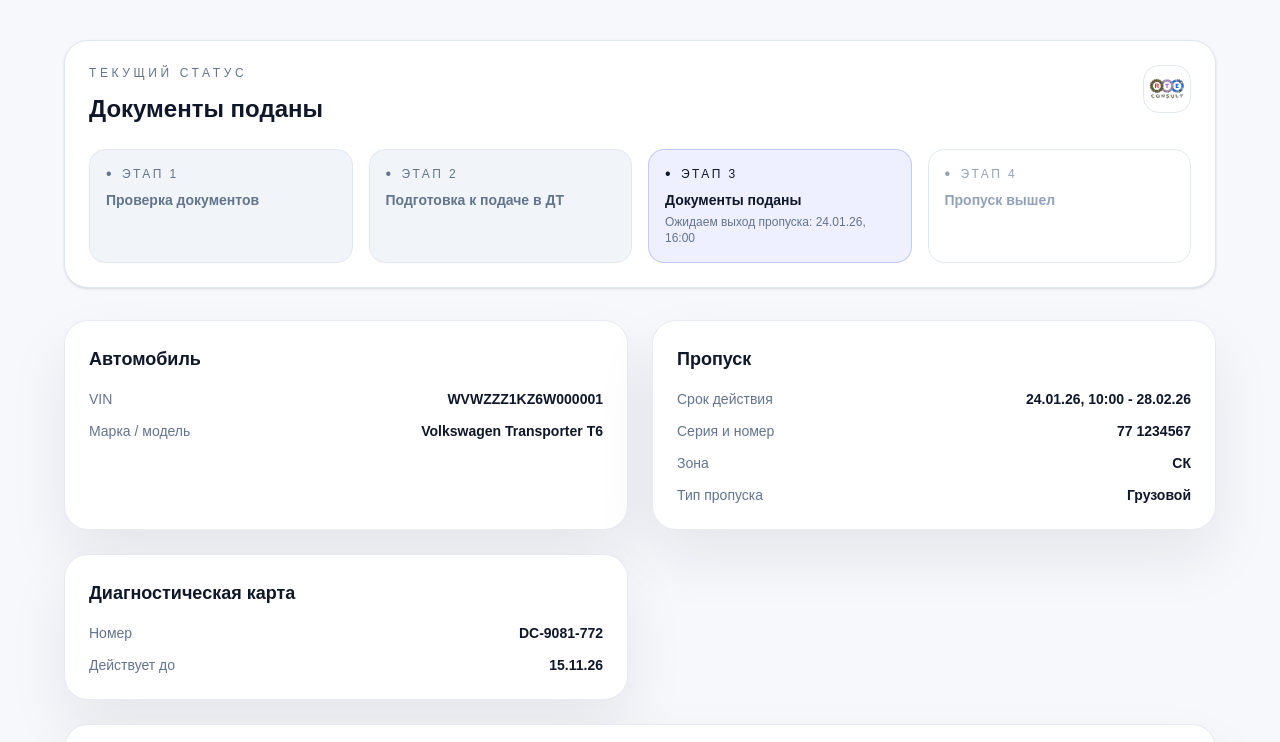
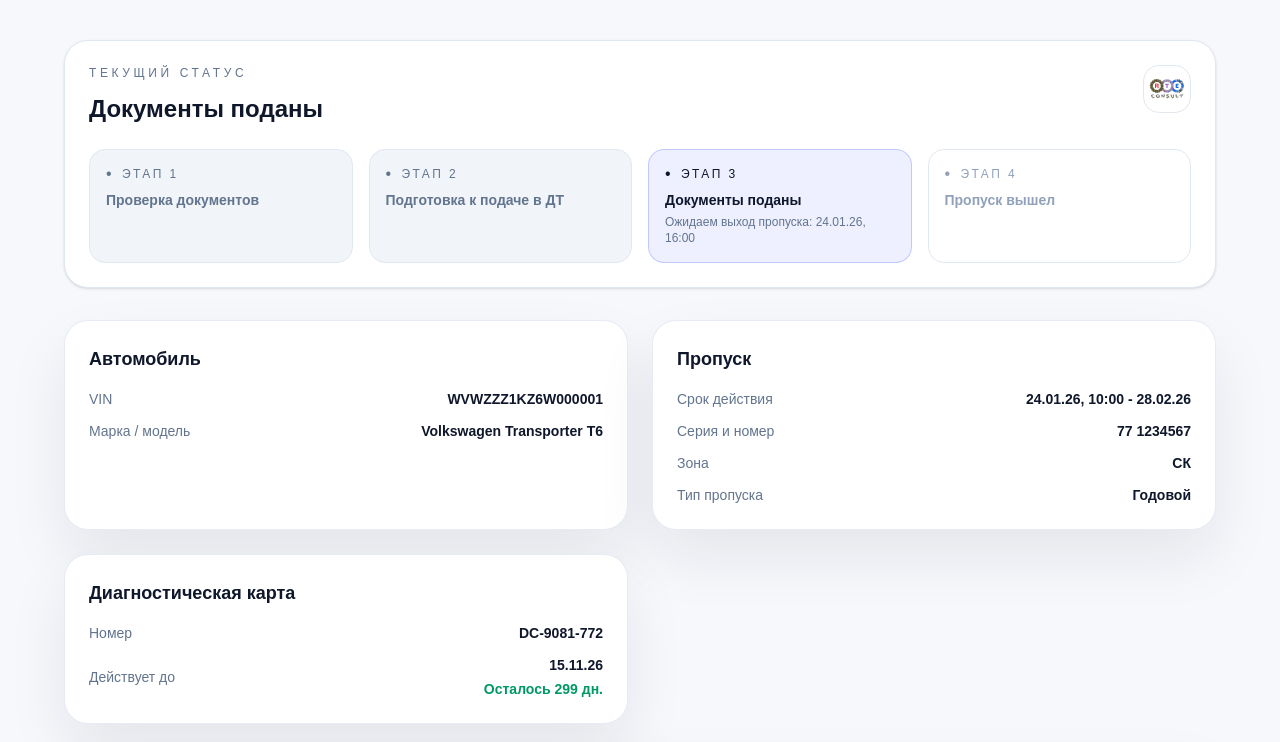
Before and after one commit to teddy1589-glitch/trackerpass, a Next.js app: page /track/demo in a window 1280 px wide. Shown: the top 742 px of the page. Built offline with nearby package versions, Linux system fonts and the light colour scheme.

Commit message:
Data DK and typepass

```diff
--- a/app/track/[slug]/page.tsx
+++ b/app/track/[slug]/page.tsx
@@ -189,6 +189,47 @@ function buildPermitValidity(
   };
 }
 
+function buildDiagnosticCardStatus(validUntil: string | null) {
+  if (!validUntil) {
+    return {
+      daysText: null,
+      daysClassName: undefined,
+      status: "unknown",
+    };
+  }
+  const validUntilDate = parsePermitDate(validUntil);
+  if (!validUntilDate) {
+    return {
+      daysText: null,
+      daysClassName: undefined,
+      status: "unknown",
+    };
+  }
+  const today = normalizeDate(new Date());
+  const endNorm = normalizeDate(validUntilDate);
+  const remainingDays =
+    Math.floor((endNorm.getTime() - today.getTime()) / 86_400_000) + 1;
+  if (endNorm.getTime() < today.getTime()) {
+    return {
+      daysText: "Срок ДК истек",
+      daysClassName: "text-rose-600",
+      status: "expired",
+    };
+  }
+  if (remainingDays > 0) {
+    return {
+      daysText: `Осталось ${remainingDays} дн.`,
+      daysClassName: "text-emerald-600",
+      status: "active",
+    };
+  }
+  return {
+    daysText: null,
+    daysClassName: undefined,
+    status: "unknown",
+  };
+}
+
 function extractSlugFromPath(pathname?: string | null) {
   if (!pathname) {
     return null;
@@ -243,6 +284,8 @@ export default async function TrackPage({
   const hasDiagnosticCard = Boolean(
     carInfo.diagnostic_card || carInfo.diagnostic_card_valid_until,
   );
+  const diagnosticValidUntil = asString(carInfo.diagnostic_card_valid_until);
+  const diagnosticStatus = buildDiagnosticCardStatus(diagnosticValidUntil);
   const passStart = asString(permitInfo.pass_start_date);
   const passEnd = asString(permitInfo.pass_validity_date ?? permitInfo.pass_expiry);
   const hasPassValidity = Boolean(passStart && passEnd);
@@ -261,6 +304,7 @@ export default async function TrackPage({
   const managerWhatsapp = asString(managerInfo.whatsapp);
   const managerTelegram = asString(managerInfo.telegram);
   const managerSite = asString(managerInfo.site);
+  const passType = asString(permitInfo.pass_type);
   const hasPassData = Boolean(
     permitInfo.pass_series ||
       permitInfo.series ||
@@ -270,7 +314,7 @@ export default async function TrackPage({
       permitInfo.pass_expiry ||
       permitInfo.pass_start_date ||
       permitInfo.zone ||
-      permitInfo.pass_type ||
+      passType ||
       permitInfo.pass_validity_period,
   );
   const isDocsSubmitted = order.status_id === 41138692;
@@ -342,10 +386,21 @@ export default async function TrackPage({
                         label="Диагностическая карта"
                         value={toDisplayValue(carInfo.diagnostic_card)}
                       />
-                      <FieldRow
-                        label="Действует до"
-                        value={formatDateTime(carInfo.diagnostic_card_valid_until)}
-                      />
+                      {diagnosticValidUntil ? (
+                        <FieldRow
+                          label="Действует до"
+                          value={
+                            <div className="flex flex-col items-end gap-1">
+                              <span>{formatDateTime(diagnosticValidUntil)}</span>
+                              {diagnosticStatus.daysText ? (
+                                <span className={diagnosticStatus.daysClassName}>
+                                  {diagnosticStatus.daysText}
+                                </span>
+                              ) : null}
+                            </div>
+                          }
+                        />
+                      ) : null}
                     </>
                   ) : null}
                 </div>
@@ -395,10 +450,10 @@ export default async function TrackPage({
             {permitInfo.zone ? (
               <FieldRow label="Зона" value={toDisplayValue(permitInfo.zone)} />
             ) : null}
-            {permitInfo.pass_type ? (
+            {passType ? (
               <FieldRow
                 label="Тип пропуска"
-                value={toDisplayValue(permitInfo.pass_type)}
+                value={toDisplayValue(passType)}
               />
             ) : null}
             {permitInfo.pass_validity_period ? (
--- a/app/track/demo/page.tsx
+++ b/app/track/demo/page.tsx
@@ -62,6 +62,45 @@ export default function TrackDemoPage() {
     return formatDateParts(parsed, includeTime);
   };
 
+  const normalizeDate = (value: Date) =>
+    new Date(value.getFullYear(), value.getMonth(), value.getDate());
+
+  const buildDiagnosticCardStatus = (validUntil: string | null) => {
+    if (!validUntil) {
+      return {
+        daysText: null,
+        daysClassName: undefined,
+      };
+    }
+    const parsed = parseDemoDate(validUntil);
+    if (!parsed) {
+      return {
+        daysText: null,
+        daysClassName: undefined,
+      };
+    }
+    const today = normalizeDate(new Date());
+    const endNorm = normalizeDate(parsed);
+    const remainingDays =
+      Math.floor((endNorm.getTime() - today.getTime()) / 86_400_000) + 1;
+    if (endNorm.getTime() < today.getTime()) {
+      return {
+        daysText: "Срок ДК истек",
+        daysClassName: "text-rose-600",
+      };
+    }
+    if (remainingDays > 0) {
+      return {
+        daysText: `Осталось ${remainingDays} дн.`,
+        daysClassName: "text-emerald-600",
+      };
+    }
+    return {
+      daysText: null,
+      daysClassName: undefined,
+    };
+  };
+
   const demo = {
     status_label: "Документы поданы",
     status_step: 3,
@@ -79,7 +118,7 @@ export default function TrackDemoPage() {
       pass_start_date: "2026-01-24 10:00",
       pass_number: "77 1234567",
       zone: "СК",
-      pass_type: "Грузовой",
+      pass_type: "Годовой",
       ready_at: "2026-01-24 16:00 (МСК)",
     },
     manager_contact: {
@@ -94,6 +133,9 @@ export default function TrackDemoPage() {
     },
     updated_at: "2026-01-18 17:45",
   };
+  const diagnosticCardStatus = buildDiagnosticCardStatus(
+    demo.car_info.diagnostic_card_valid_until,
+  );
 
   return (
     <main className="min-h-screen bg-[radial-gradient(circle_at_top,_rgba(255,59,79,0.12),_transparent_40%),_radial-gradient(circle_at_right,_rgba(154,89,255,0.12),_transparent_45%),_radial-gradient(circle_at_left,_rgba(47,107,255,0.12),_transparent_45%)] px-4 py-10 text-slate-900">
@@ -129,7 +171,22 @@ export default function TrackDemoPage() {
             <FieldRow label="Номер" value={demo.car_info.diagnostic_card} />
             <FieldRow
               label="Действует до"
-              value={formatDateTime(demo.car_info.diagnostic_card_valid_until)}
+              value={
+                <div className="flex flex-col items-end gap-1">
+                  <span>
+                    {formatDateTime(demo.car_info.diagnostic_card_valid_until)}
+                  </span>
+                  {diagnosticCardStatus.daysText ? (
+                    <span
+                      className={
+                        diagnosticCardStatus.daysClassName
+                      }
+                    >
+                      {diagnosticCardStatus.daysText}
+                    </span>
+                  ) : null}
+                </div>
+              }
             />
           </InfoCard>
 
```
